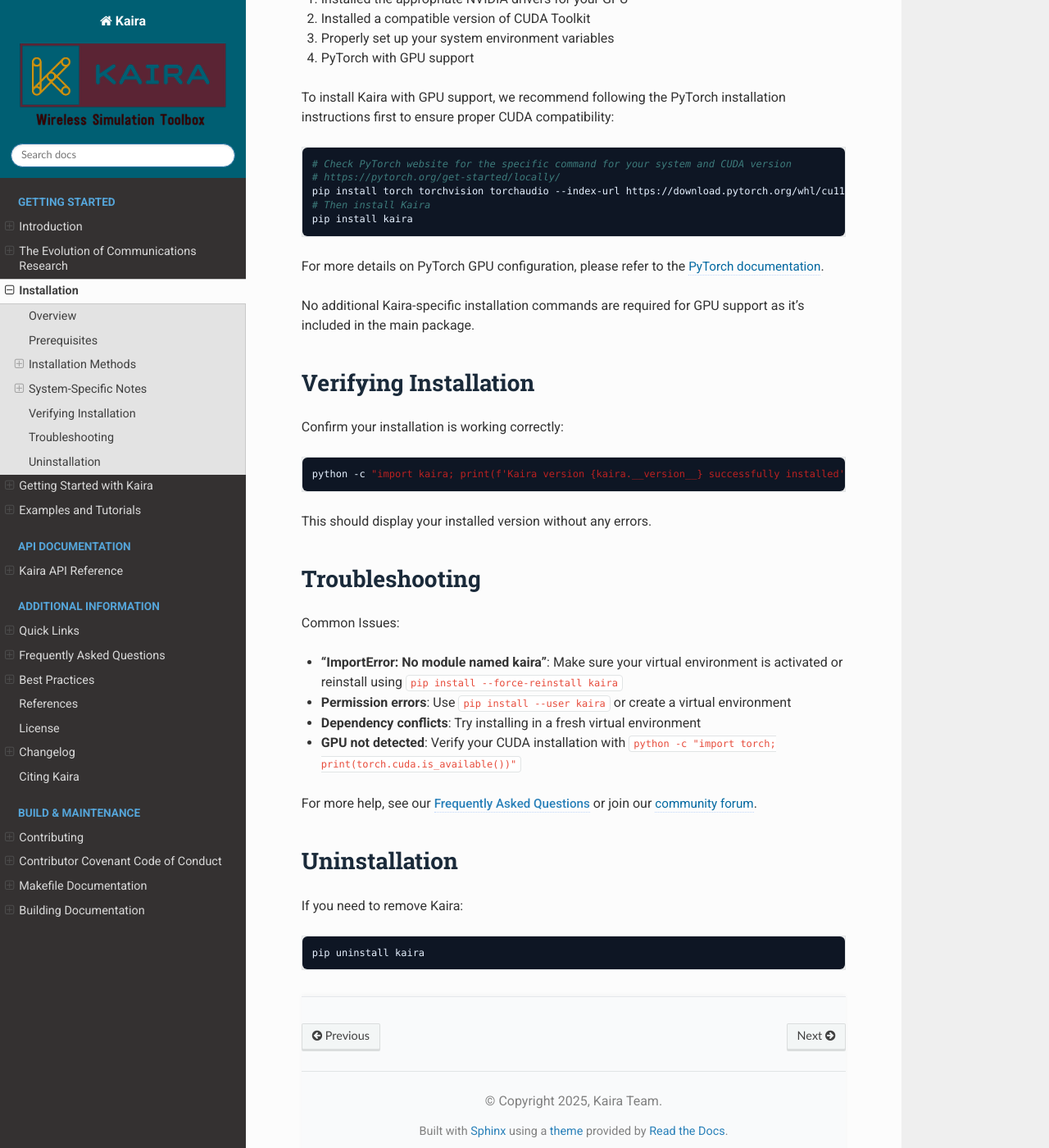
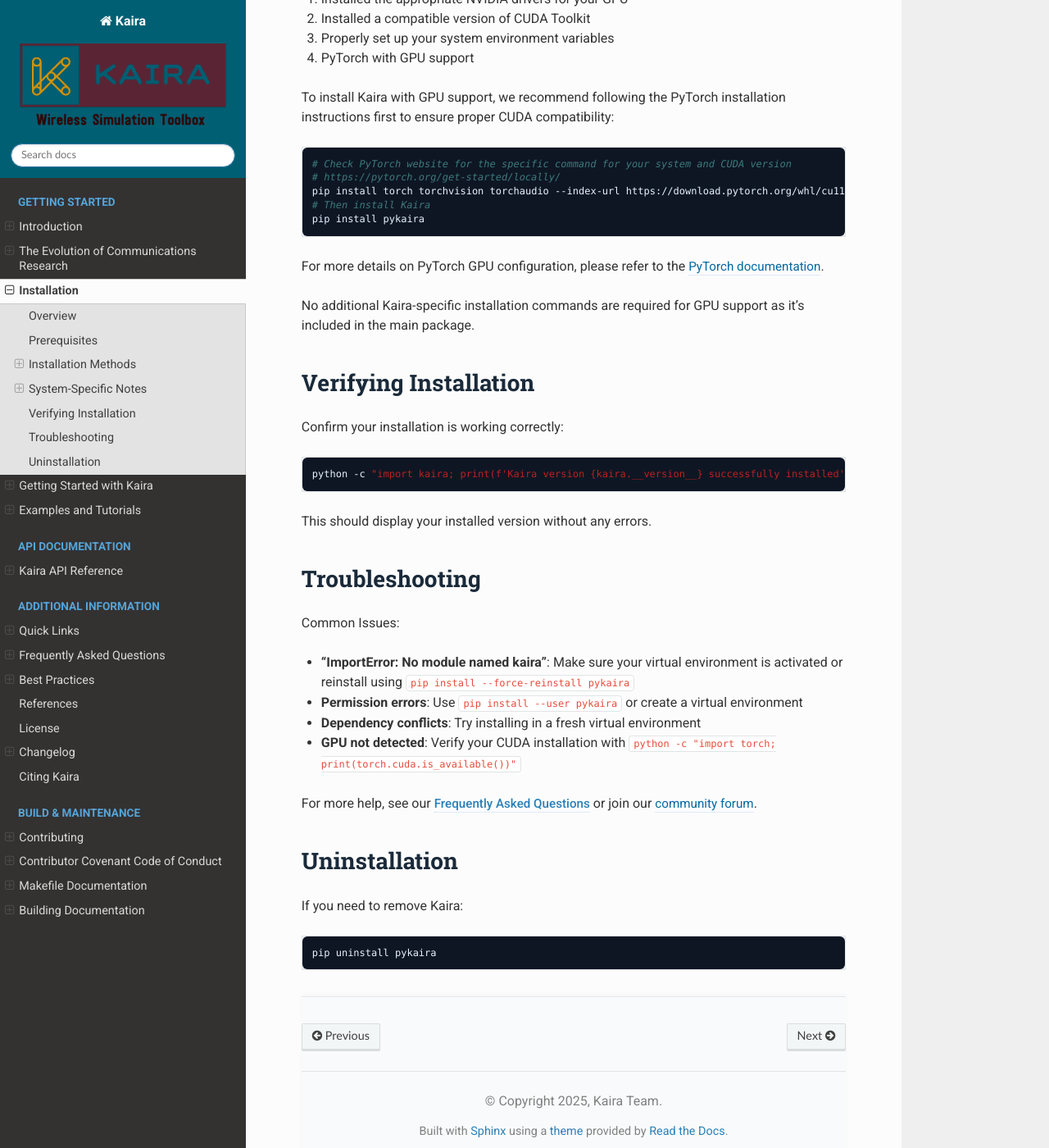
Before and after one commit to ipc-lab/kaira, a Sphinx documentation site: the page built from docs/installation.rst, in a window 1280 px wide and 1400 px high, scrolled down 2036 px. Shown: the whole window at 82% size. Built offline with Sphinx 7.4.7 and the Read the Docs theme 3.1.0, drawn with Linux system fonts in a browser that asks for light colours; nearby versions of some CDN libraries; pages that are not in the unit, such as notebooks, are missing from menus; the version number could not be read and is left out; some of the changed text lies outside the part shown.

Commit message:
Rename package from 'kaira' to 'pykaira' in setup.py and update installation instructions in documentation

```diff
--- a/docs/installation.rst
+++ b/docs/installation.rst
@@ -20,7 +20,7 @@ The fastest way to install Kaira is directly from PyPI:
 
 .. code-block:: bash
 
-   pip install kaira
+   pip install pykaira
 
 From Source
 ~~~~~~~~~~~
@@ -56,7 +56,7 @@ For a cleaner installation that won't interfere with other Python packages:
    kaira-env\Scripts\activate
 
    # Install Kaira
-   pip install kaira
+   pip install pykaira
 
 System-Specific Notes
 ---------------------
@@ -93,7 +93,7 @@ To install Kaira with GPU support, we recommend following the PyTorch installati
    pip install torch torchvision torchaudio --index-url https://download.pytorch.org/whl/cu118  # Example for CUDA 11.8
 
    # Then install Kaira
-   pip install kaira
+   pip install pykaira
 
 For more details on PyTorch GPU configuration, please refer to the `PyTorch documentation <https://pytorch.org/docs/stable/notes/cuda.html>`_.
 
@@ -113,8 +113,8 @@ Troubleshooting
 ---------------
 Common Issues:
 
-- **"ImportError: No module named kaira"**: Make sure your virtual environment is activated or reinstall using ``pip install --force-reinstall kaira``
-- **Permission errors**: Use ``pip install --user kaira`` or create a virtual environment
+- **"ImportError: No module named kaira"**: Make sure your virtual environment is activated or reinstall using ``pip install --force-reinstall pykaira``
+- **Permission errors**: Use ``pip install --user pykaira`` or create a virtual environment
 - **Dependency conflicts**: Try installing in a fresh virtual environment
 - **GPU not detected**: Verify your CUDA installation with ``python -c "import torch; print(torch.cuda.is_available())"``
 
@@ -126,4 +126,4 @@ If you need to remove Kaira:
 
 .. code-block:: bash
 
-   pip uninstall kaira
+   pip uninstall pykaira
--- a/setup.py
+++ b/setup.py
@@ -22,7 +22,7 @@ with open(ver_file, encoding="utf-8") as f:
     VERSION = ".".join(map(str, version_info))
 
 setup(
-    name="kaira",
+    name="pykaira",
     version=VERSION,
     url="https://github.com/ipc-lab/kaira",
     license="MIT",
```
Also changed, not shown: README.md (+3 -3 lines), 1 other file.
